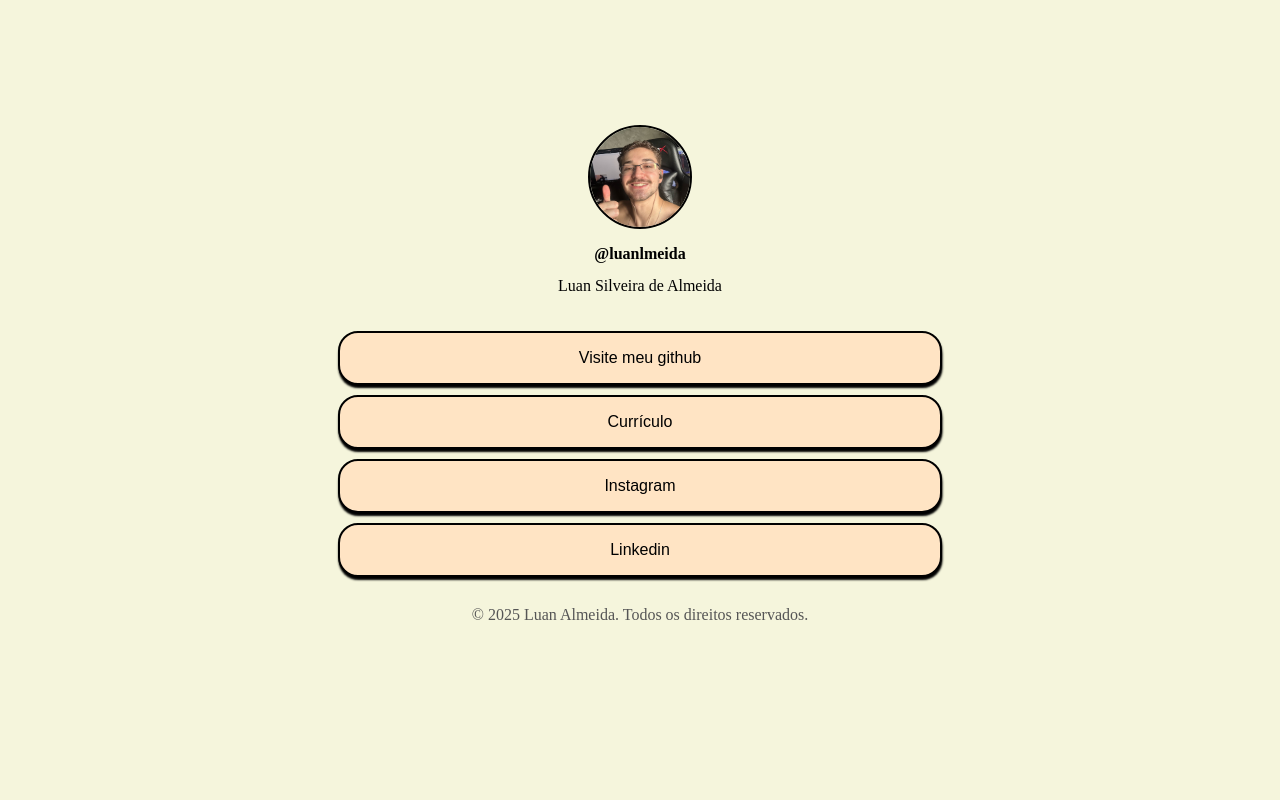
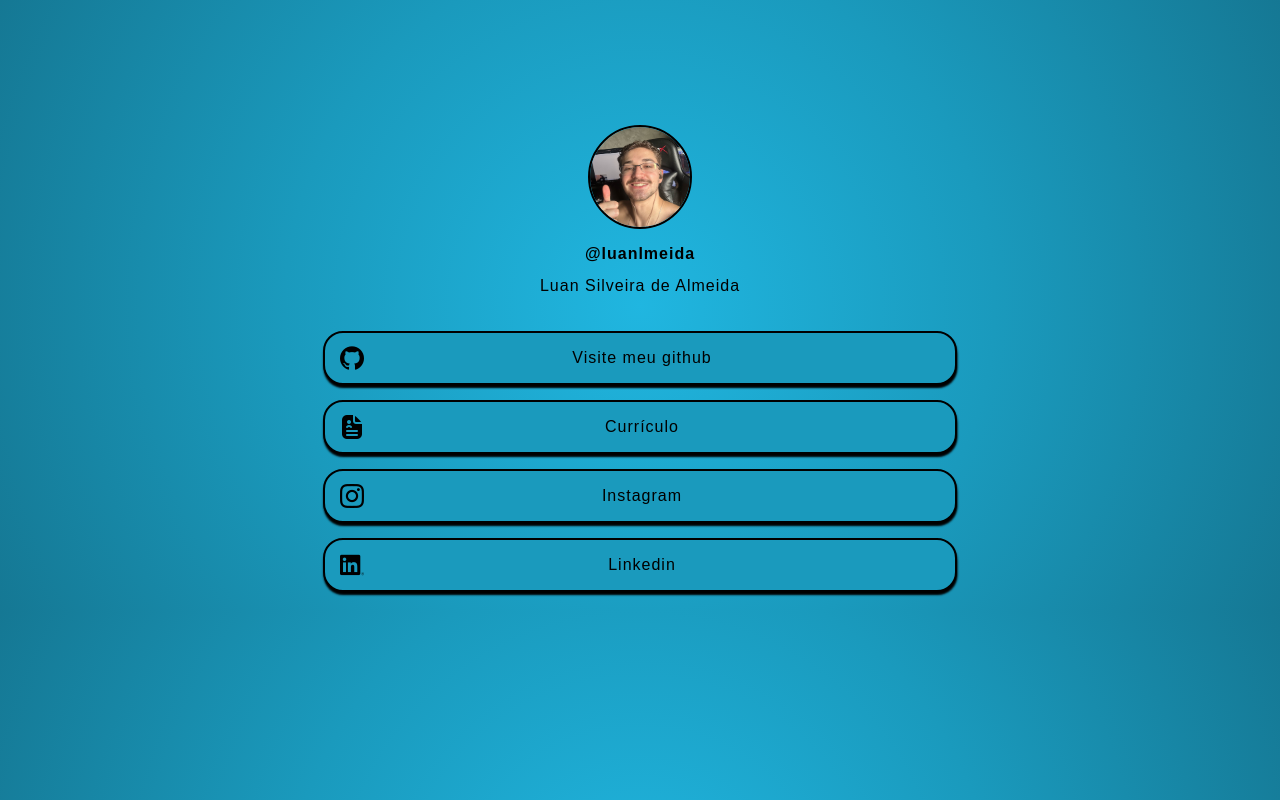
Before and after one commit to Luanlmeida/linktree, a plain HTML site: page index.html in a window 1280 px wide. Drawn offline with Linux system fonts and the light colour scheme.

Commit message:
linktree

```diff
--- a/index.html
+++ b/index.html
@@ -8,20 +8,18 @@
 </head>
 <body>
     <header>
-        <img src="img/WhatsApp Image 2025-04-20 at 17.20.34_fbda8a95.jpg" alt="foto-perfil" >
+        <img src="img/WhatsApp Image 2025-04-20 at 17.20.34_fbda8a95.jpg" alt="foto-perfil" class="foto-perfil" >
         <p class="nomepg"><strong>@luanlmeida</strong></p>
         <p>Luan Silveira de Almeida</p>
     </header>
     <main>
         <div class="botao">
-            <div class="botao-clique"><a href="#">Visite meu github</a></div>
-            <div class="botao-clique"><a href="#">Currículo</a></div>
-            <div class="botao-clique"><a href="#">Instagram</a></div>
-            <div class="botao-clique"><a href="#">Linkedin</a></div>
+            <div class="botao-clique"><img src="img/github.png" alt="" class="img-botao"><a href="https://github.com/Luanlmeida" target="_blank" rel="noopener noreferrer">Visite meu github</a></div>
+            <div class="botao-clique"><img src="img/retomar.png" alt="" class="img-botao"><a href="https://github.com/Luanlmeida/meu-curriculo" target="_blank" rel="noopener noreferrer">Currículo</a></div>
+            <div class="botao-clique"><img src="img/instagram.png" alt="" class="img-botao"><a href="https://www.instagram.com/luan.almda/" target="_blank" rel="noopener noreferrer">Instagram</a></div>
+            <div class="botao-clique"><img src="img/linkedin.png" alt="" class="img-botao"><a href="https://www.linkedin.com/in/luan-almeida7/" target="_blank" rel="noopener noreferrer">Linkedin</a></div>
         </div>
     </main>
-    <footer>
-        <p>&copy; 2025 Luan Almeida. Todos os direitos reservados.</p>
-    </footer>
+
 </body>
 </html>
--- a/styles.css
+++ b/styles.css
@@ -1,16 +1,28 @@
-body{
-    background-color: beige;
+:root {
+    --cor-1: #20B6E0;
+    --cor-2: #1A9ABD;
+    --cor-3: #157894;
+    --cor-4: #0F576B;
+    --cor-5: #093642;
+}
+
+body {
+    background: radial-gradient(circle, var(--cor-1), var(--cor-2), var(--cor-3));
     margin: 0px;
     padding: 0px;
+    font-family: Arial, Helvetica, sans-serif;
+    letter-spacing: 1px;
 }
-header{
+
+header {
     display: flex;
     justify-content: center;
     flex-direction: column;
     align-items: center;
     margin-top: 125px;
 }
-img{
+
+.foto-perfil {
     width: 100px;
     height: 100px;
     object-fit: cover;
@@ -18,45 +30,63 @@ img{
     border-radius: 50%;
     border: 2px solid black;
 }
-.nomepg{
+
+.nomepg {
     margin-bottom: -2px;
 }
 
-.botao{
+.botao {
 
     display: flex;
     flex-direction: column;
-    gap: 10px;
+    gap: 15px;
     align-items: center;
     padding: 20px;
 
 }
 
-.botao-clique{
-    background-color: bisque;
+.botao-clique {
+    background-color: var(--cor-2);
     border: 2px solid black;
     width: 600px;
     height: 50px;
     display: flex;
-    justify-content: center;
+    justify-content: flex-start;
     align-items: center;
-    font-family: Arial, Helvetica, sans-serif;
     border-radius: 20px;
     cursor: pointer;
     box-shadow: 0.5px 3px 2px rgb(0, 0, 0);
+    padding: 0 15px;
+
 }
-a{
+
+.botao-clique a {
     color: black;
     text-decoration: none;
+    flex-grow: 1;
+    text-align: center;
 }
 
-.botao-clique:hover{
-    background-color: rgb(255, 215, 165);
+.botao-clique:hover a {
+    color: #e9e9e9;
+}
+.img-botao {
+    width: 24px;
+    height: auto;
+    margin-right: 10px;
+    transition: #e9e9e9 0.3s ease;
 }
 
-footer {
-    text-align: center;
-    padding: 3px;
-    color: #555;
-    margin-top: -10px;
+a {
+    color: black;
+    text-decoration: none;
+    margin-left: -30px;
 }
+
+.botao-clique:hover {
+    background-color: var(--cor-4);
+    width: 620px;
+    height: 55px;
+    transition: ease, 0.3s;
+
+}
```
Also changed, not shown: img/github.png (added), img/instagram.png (added), img/linkedin.png (added), img/retomar.png (added). Lines whose indentation alone changed are shown as unchanged.
